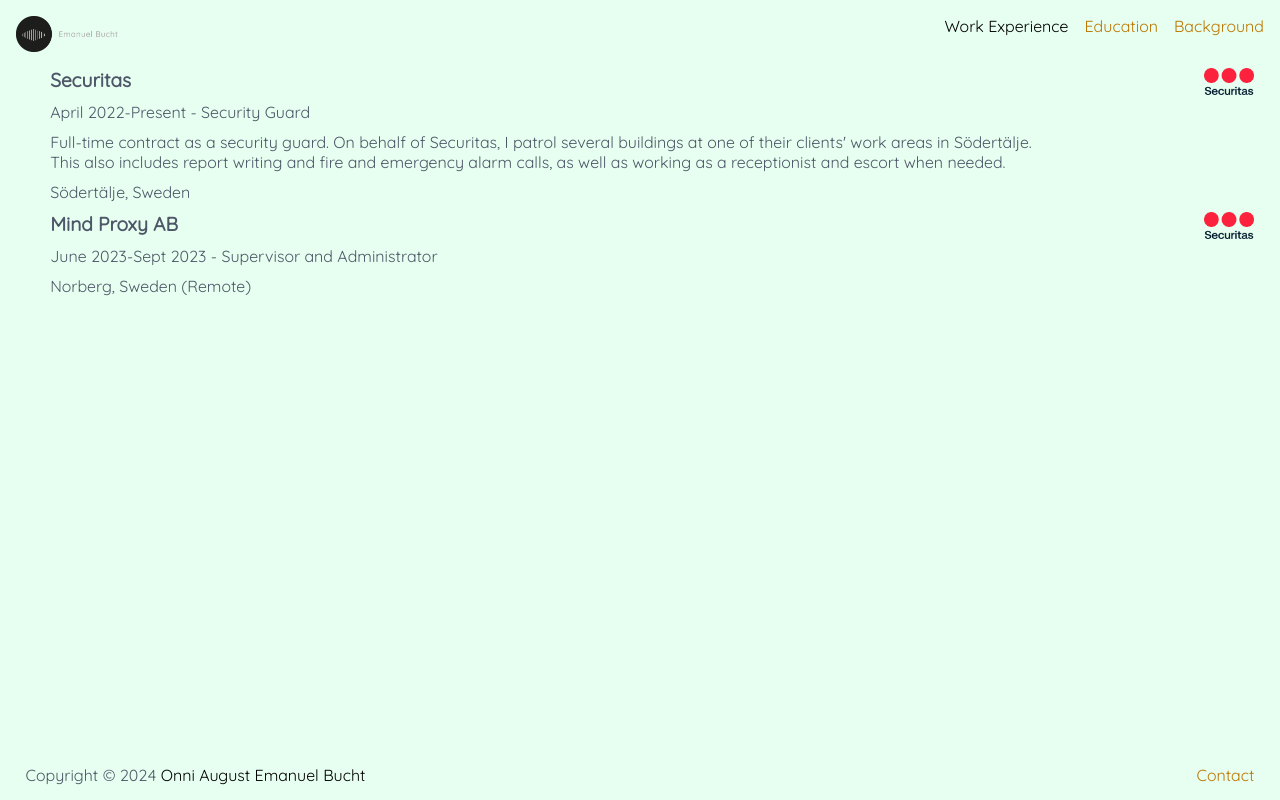
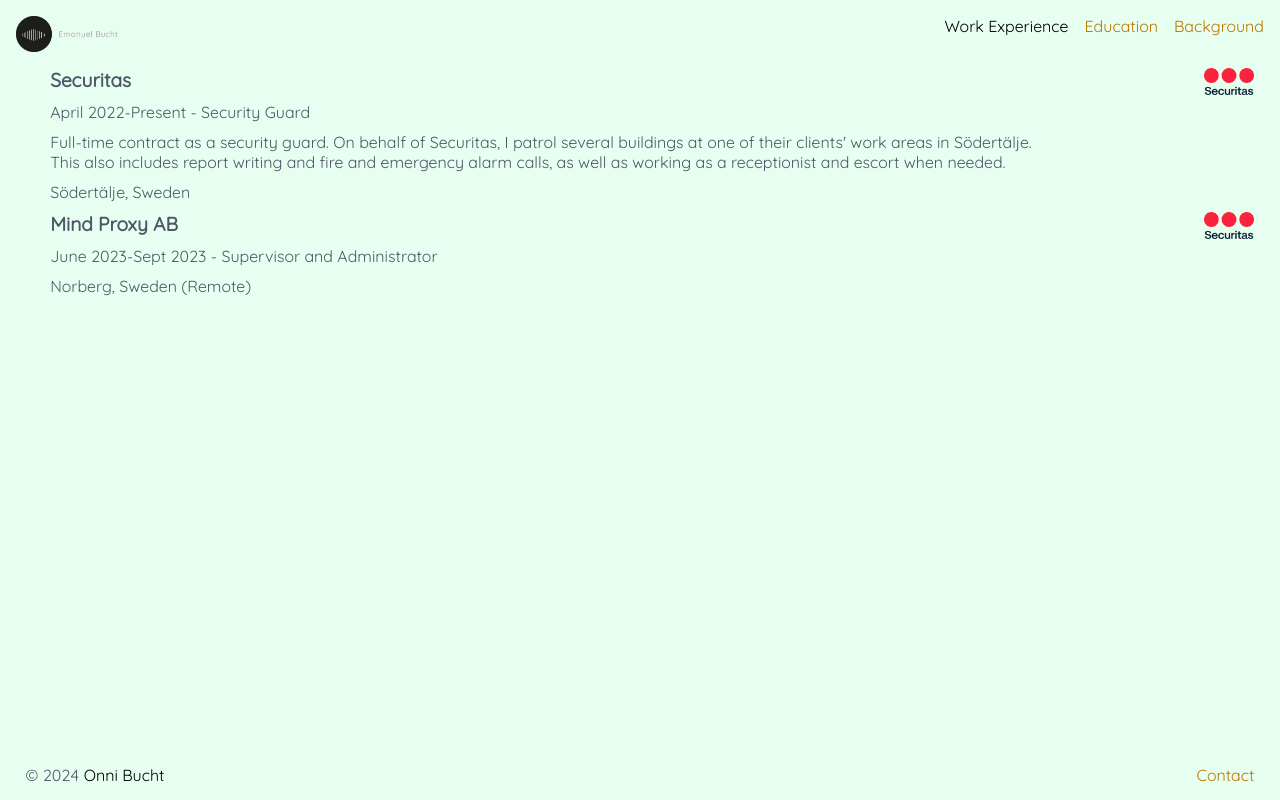
Before and after one commit to onni82/onnibucht, a Gatsby site: page / in a window 1280 px wide. Built offline with nearby package versions, Linux system fonts and the light colour scheme; Gatsby itself is replaced by a stand-in of ours.

Commit message:
Updated copyright text

```diff
--- a/src/components/layout.js
+++ b/src/components/layout.js
@@ -22,7 +22,7 @@ export default function Layout({ pageProp, location, children }) {
             </header>
             {children}
             <footer id="footer">
-                <p>Copyright &copy; 2024 <span className="blacktext">Onni August Emanuel Bucht</span></p>
+                <p>&copy; 2024 <span className="blacktext">Onni Bucht</span></p>
                 <p><Link to="/contact/">Contact</Link></p>
             </footer>
         </div>
```
